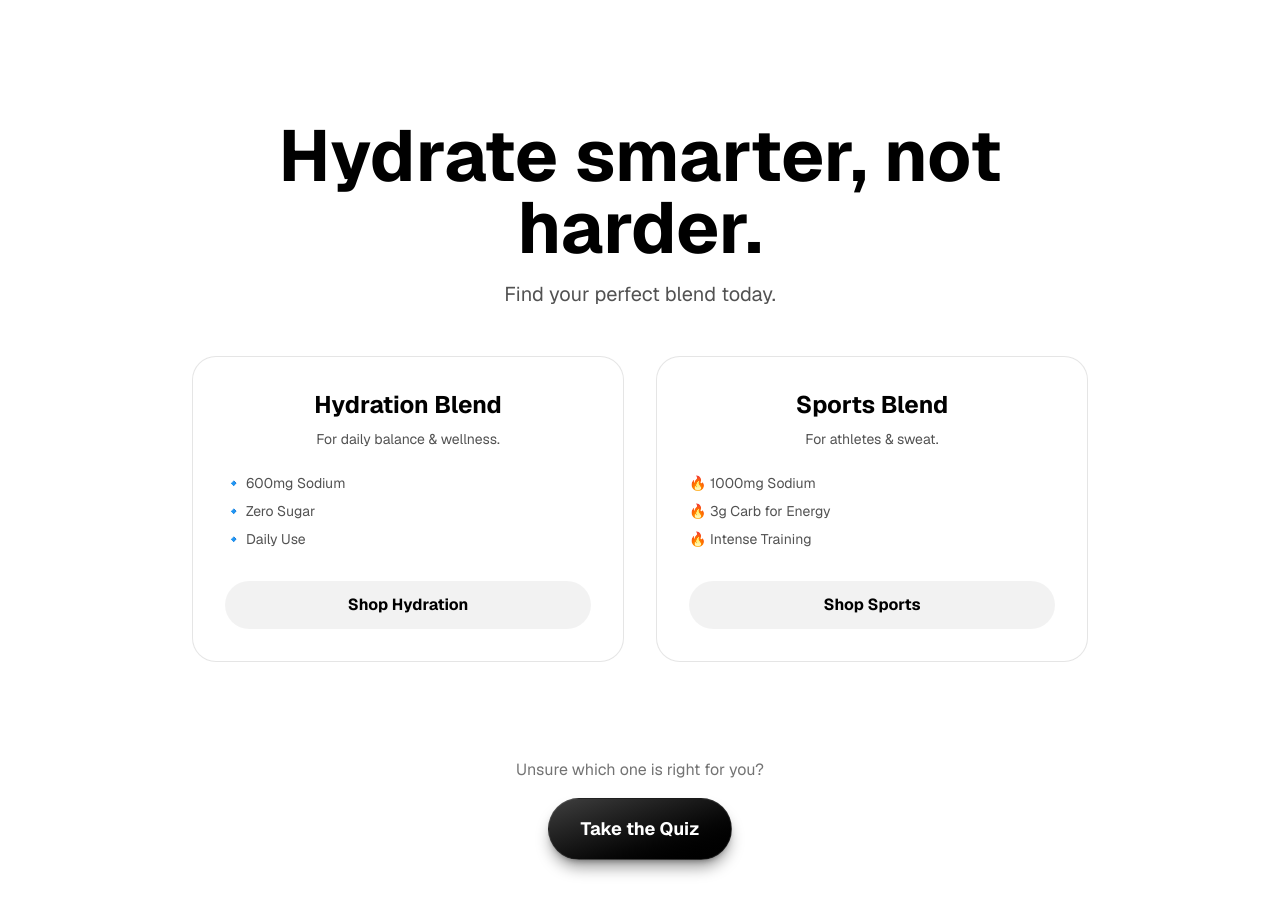
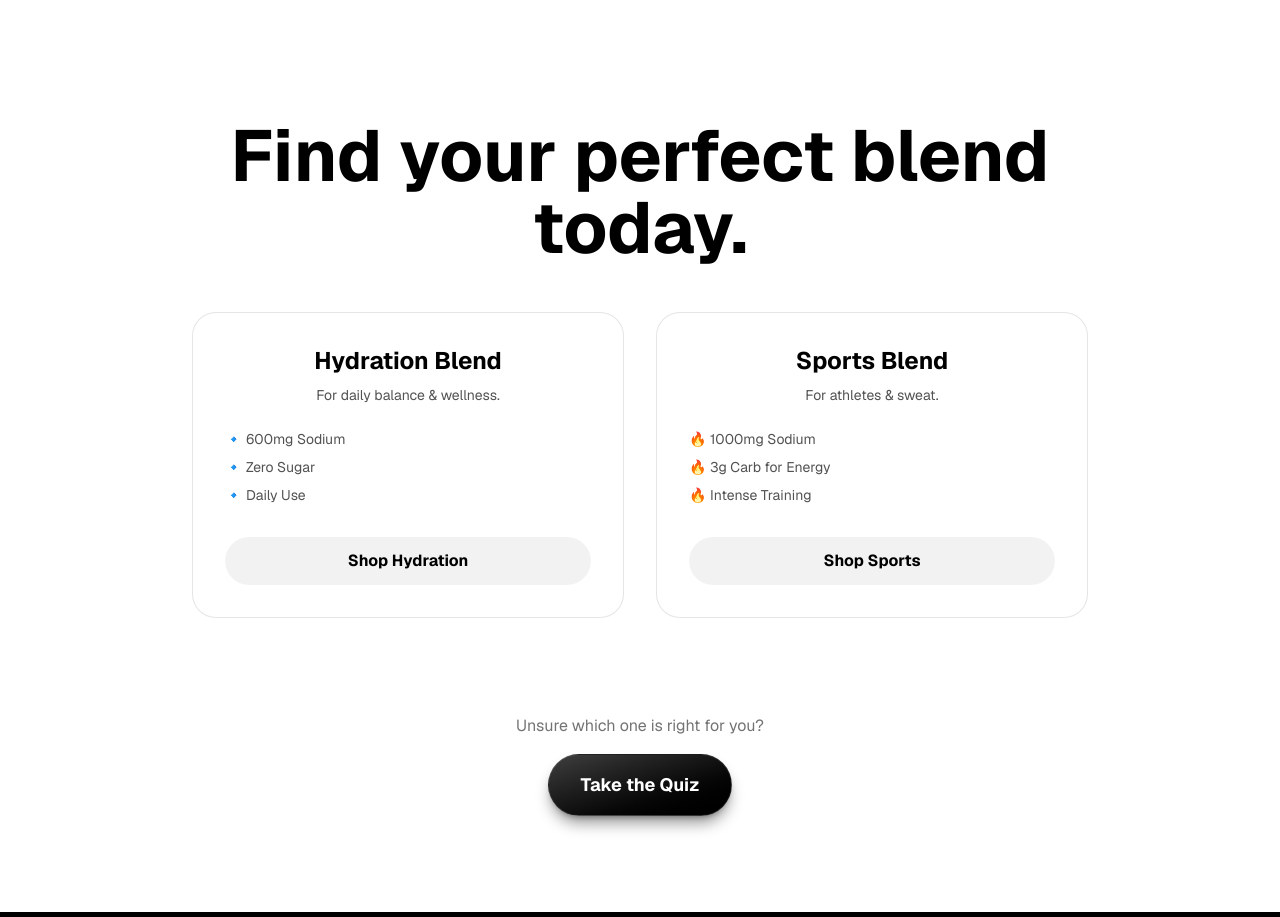
Before and after one commit to Sah-Nikhil/namakh.in, a Next.js app: page / in a window 1280 px wide. Shown: the part 2760-3677 px from the top of the page. Built offline with nearby package versions, Linux system fonts and the light colour scheme.

Commit message:
Update product-cta-section.tsx
minor update

```diff
--- a/components/sections/product-cta-section.tsx
+++ b/components/sections/product-cta-section.tsx
@@ -11,8 +11,8 @@ export default function ProductCTASection({ onQuizClick }: ProductCTASectionProp
         <section className="w-full pt-16 pb-24 px-4 bg-white">
             <div className="max-w-4xl mx-auto text-center space-y-12">
                 <div className="space-y-4">
-                    <h2 className="text-5xl md:text-7xl font-bold">Hydrate smarter, not harder.</h2>
-                    <p className="text-xl text-neutral-600">Find your perfect blend today.</p>
+                    <h2 className="text-5xl md:text-7xl font-bold">Find your perfect blend today.</h2>
+                    {/* <p className="text-xl text-neutral-600"></p> */}
                 </div>
 
                 <div className="grid md:grid-cols-2 gap-8">
```
